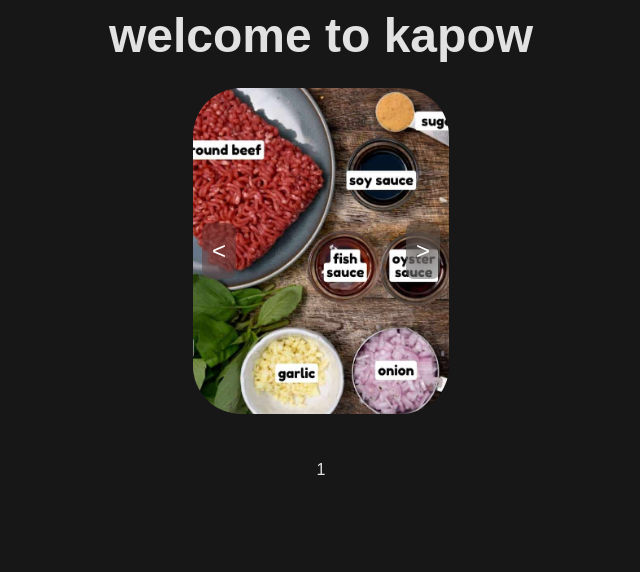
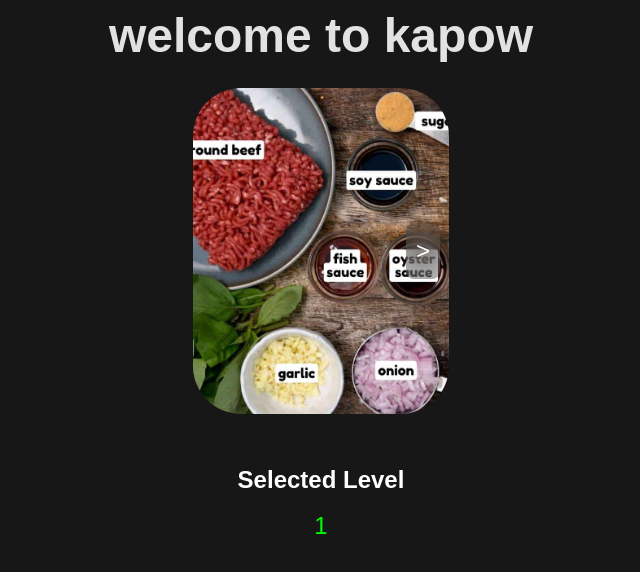
Before and after one commit to iUnstable0/Kapow, a Next.js app: page / in a window 1280 px wide. Shown: the top 572 px of the page, without its empty margins (319-959 px from the left). Built offline with nearby package versions, Linux system fonts and the light colour scheme.

Commit message:
level picker with aniamtions and lerp lvl color based on difficulty

```diff
--- a/src/app/page.module.scss
+++ b/src/app/page.module.scss
@@ -52,6 +52,7 @@
   left: 50%;
   transform: translate(-50%, -50%);
 
+  z-index: 10;
   width: 93%;
 
   display: flex;
@@ -71,5 +72,22 @@
   color: white;
   font-size: 24px;
   cursor: pointer;
-  transition: all 0.2s ease;
+  user-select: none;
 }
+
+.levelIndicator {
+  font-size: 24px;
+  font-weight: bold;
+  color: white;
+}
+
+.levelNumber {
+  font-size: 24px;
+}
+
+.menuCtn {
+  display: flex;
+  flex-direction: column;
+  align-items: center;
+  gap: 16px;
+}
--- a/src/app/page.tsx
+++ b/src/app/page.tsx
@@ -4,11 +4,15 @@ import React, { useState } from "react";
 
 import Image from "next/image";
 
+import { AnimatePresence, motion } from "framer-motion";
+
 import styles from "./page.module.scss";
 
 import { SlidingNumber } from "@/components/mp/sliding-number";
 
 import levels from "@/components/levels.json";
+
+const MotionImage = motion(Image);
 
 export default function Home() {
   const [selectedLevel, setSelectedLevel] = useState<number>(1);
@@ -21,24 +25,92 @@ export default function Home() {
 
           <div className={styles.levels}>
             <div className={styles.controls}>
-              <button className={styles.select}>{"<"}</button>
-              <button className={styles.select}>{">"}</button>
+              <motion.button
+                className={styles.select}
+                initial={{ opacity: 0 }}
+                animate={{
+                  opacity: selectedLevel > 1 ? 1 : 0,
+                  scale: selectedLevel > 1 ? 1 : 0.8,
+                  filter: selectedLevel > 1 ? "blur(0px)" : "blur(4px)",
+                }}
+                whileHover={{
+                  scale: 1.1,
+                }}
+                whileTap={{
+                  scale: 1,
+                }}
+                onClick={() => {
+                  if (selectedLevel > 1) {
+                    setSelectedLevel(selectedLevel - 1);
+                  }
+                }}
+              >
+                {"<"}
+              </motion.button>
+              <motion.button
+                className={styles.select}
+                initial={{ opacity: 0 }}
+                animate={{
+                  opacity: selectedLevel < levels.length ? 1 : 0,
+                  scale: selectedLevel < levels.length ? 1 : 0.8,
+                  filter:
+                    selectedLevel < levels.length ? "blur(0px)" : "blur(4px)",
+                }}
+                whileHover={{
+                  scale: 1.1,
+                }}
+                whileTap={{
+                  scale: 1,
+                }}
+                onClick={() => {
+                  if (selectedLevel < levels.length) {
+                    setSelectedLevel(selectedLevel + 1);
+                  }
+                }}
+              >
+                {">"}
+              </motion.button>
             </div>
-            <Image
+
+            <AnimatePresence mode="popLayout">
+              <MotionImage
+                key={selectedLevel}
                 src={`/${selectedLevel}.jpg`}
-              alt={"food"}
+                alt={"dwa"}
                 width={400}
                 height={400}
                 className={styles.kapow}
+                initial={{ opacity: 0, filter: "blur(4px)" }}
+                animate={{ opacity: 1, filter: "blur(0px)" }}
+                exit={{ opacity: 0, filter: "blur(4px)" }}
+                transition={{ duration: 0.2 }}
               />
+            </AnimatePresence>
+
+            {/*<Image*/}
+            {/*  src={`/${selectedLevel}.jpg`}*/}
+            {/*  alt={"dwa"}*/}
+            {/*  width={400}*/}
+            {/*  height={400}*/}
+            {/*  className={styles.kapow}*/}
+            {/*/>*/}
           </div>
         </div>
 
+        <div className={styles.menuCtn}>
+          <p className={styles.levelIndicator}>Selected Level</p>
+          <div
+            className={styles.levelNumber}
+            style={{
+              color: `hsl(${(1 - (selectedLevel - 1) / (levels.length - 1)) * 120}, 100%, 50%)`,
+            }}
+          >
             <SlidingNumber value={selectedLevel} />
+          </div>
+        </div>
 
         {/*<div>*/}
         {/*  <h1>Choose your level:</h1>*/}
-
         {/*  <select>*/}
         {/*    {levels.map((level) => (*/}
         {/*      <option value={level.level} key={level.level}>*/}
@@ -46,9 +118,7 @@ export default function Home() {
         {/*      </option>*/}
         {/*    ))}*/}
         {/*  </select>*/}
-
         {/*  <br />*/}
-
         {/*  <button>Start!</button>*/}
         {/*</div>*/}
       </div>
```
Lines whose indentation alone changed are shown as unchanged.
